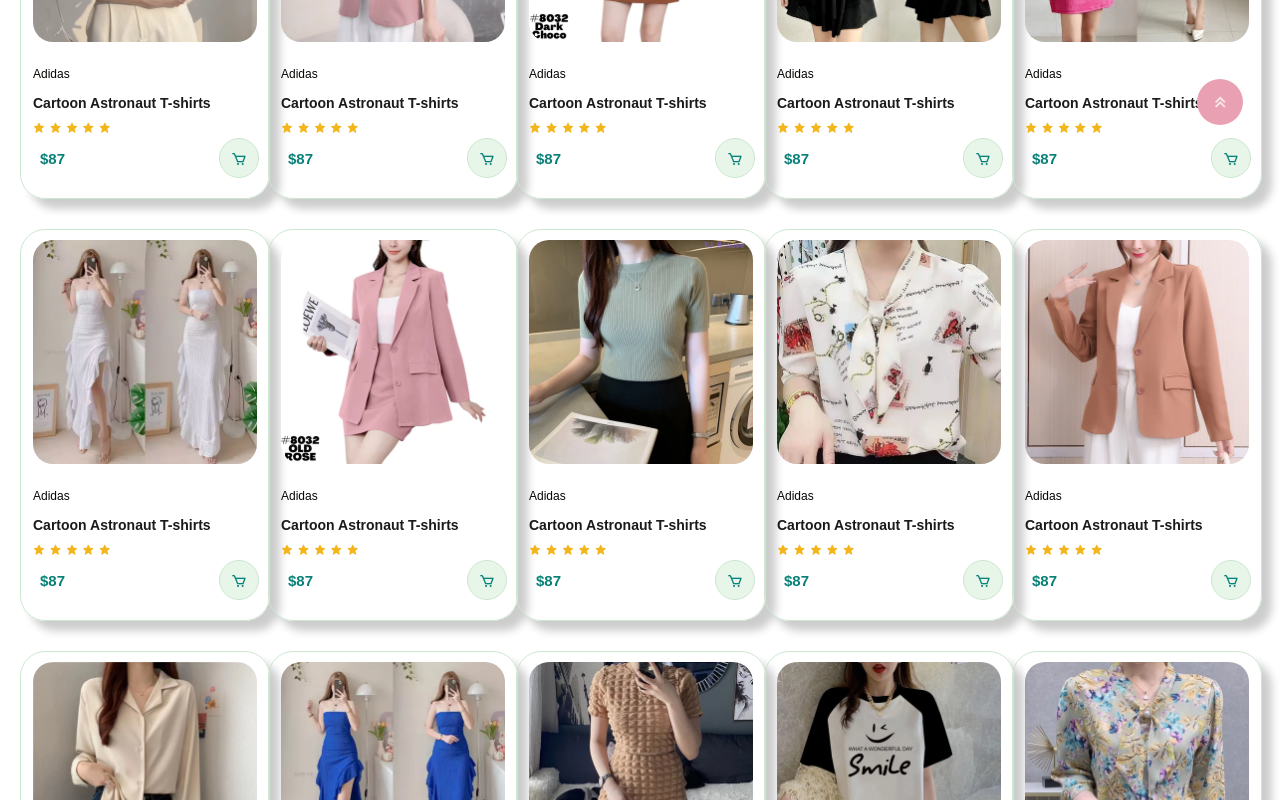
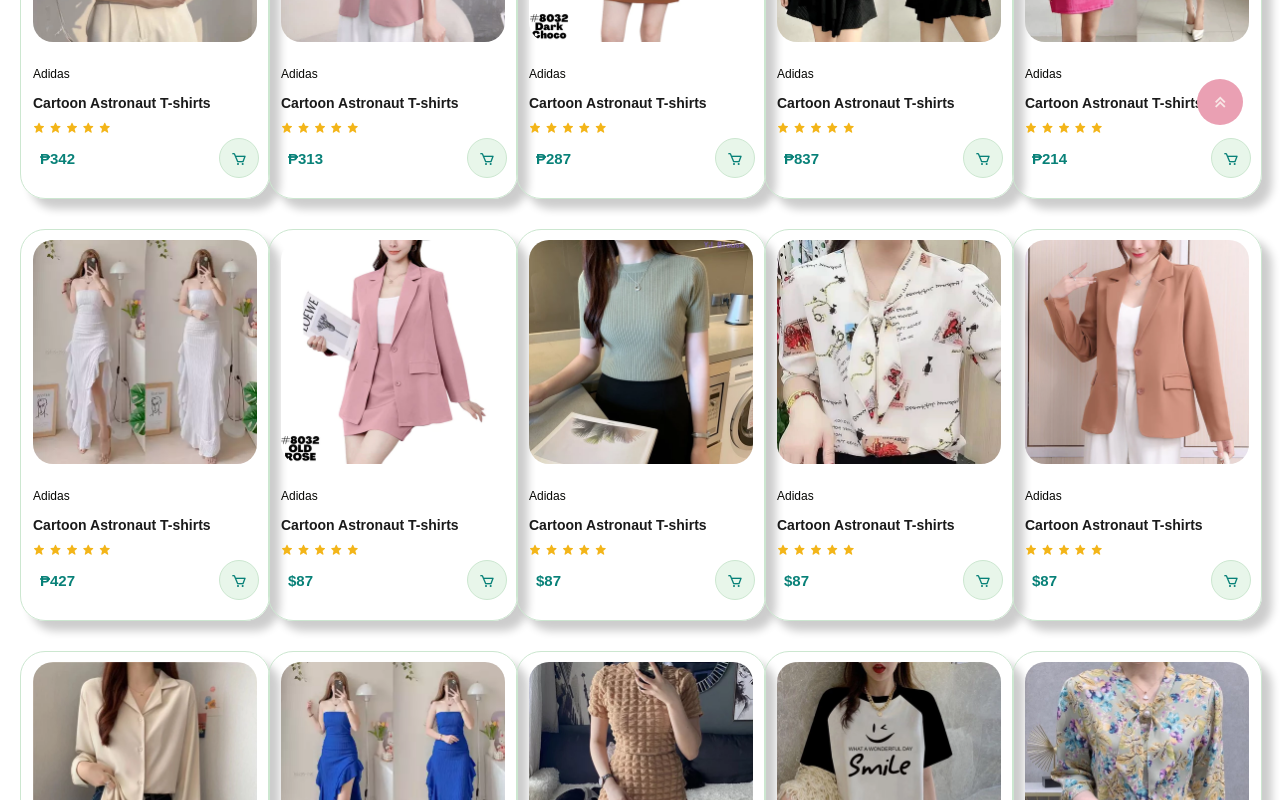
Before and after one commit to QuianaMae/WebDev1, a plain HTML site: page shop.html in a window 1280 px wide. Shown: the part 638-1438 px from the top of the page. Drawn offline with nearby package versions, Linux system fonts and the light colour scheme; a web font is replaced by a local one.

Commit message:
Update shop.html

```diff
--- a/shop.html
+++ b/shop.html
@@ -57,7 +57,7 @@
                         <i class='bx bxs-star' ></i>
                         <i class='bx bxs-star' ></i>
                     </div>
-                    <h4>$87</h4>
+                    <h4>₱342</h4>
                 </div>
                 <a href="#"><i class='bx bx-cart cart'></i></a>
             </div>
@@ -73,7 +73,7 @@
                         <i class='bx bxs-star' ></i>
                         <i class='bx bxs-star' ></i>
                     </div>
-                    <h4>$87</h4>
+                    <h4>₱313</h4>
                 </div>
                 <a href="#"><i class='bx bx-cart cart'></i></a>
             </div>
@@ -89,7 +89,7 @@
                         <i class='bx bxs-star' ></i>
                         <i class='bx bxs-star' ></i>
                     </div>
-                    <h4>$87</h4>
+                    <h4>₱287</h4>
                 </div>
                 <a href="#"><i class='bx bx-cart cart'></i></a>
             </div>
@@ -105,7 +105,7 @@
                         <i class='bx bxs-star' ></i>
                         <i class='bx bxs-star' ></i>
                     </div>
-                    <h4>$87</h4>
+                    <h4>₱837</h4>
                 </div>
                 <a href="#"><i class='bx bx-cart cart'></i></a>
             </div>
@@ -121,7 +121,7 @@
                         <i class='bx bxs-star' ></i>
                         <i class='bx bxs-star' ></i>
                     </div>
-                    <h4>$87</h4>
+                    <h4>₱214</h4>
                 </div>
                 <a href="#"><i class='bx bx-cart cart'></i></a>
             </div>
@@ -137,7 +137,7 @@
                         <i class='bx bxs-star' ></i>
                         <i class='bx bxs-star' ></i>
                     </div>
-                    <h4>$87</h4>
+                    <h4>₱427</h4>
                 </div>
                 <a href="#"><i class='bx bx-cart cart'></i></a>
             </div>
```
